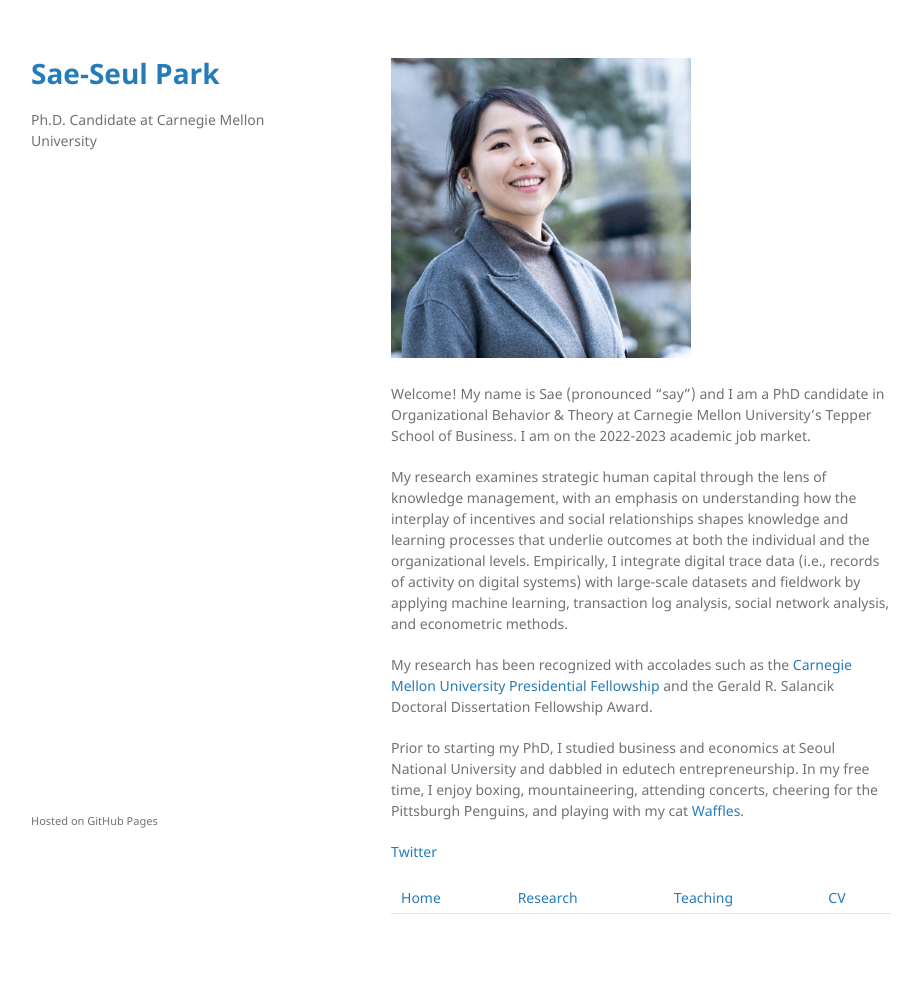
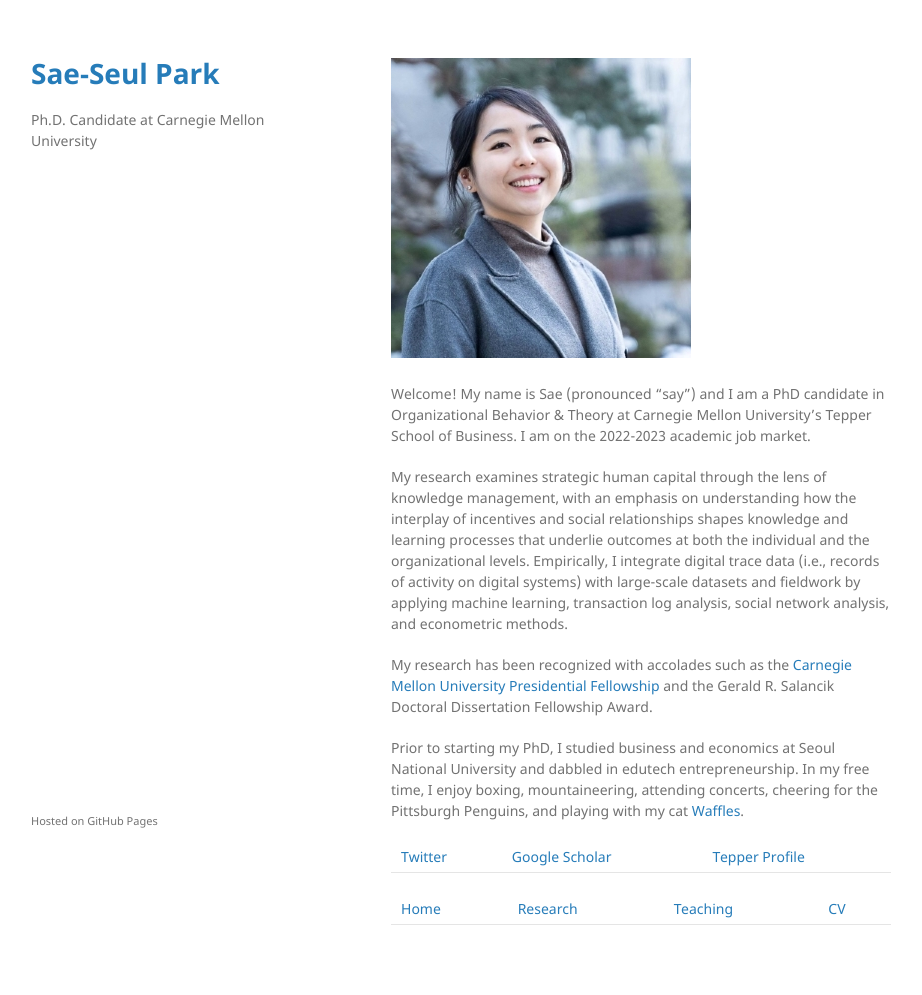
Before and after one commit to saepark/saepark.github.io, a Jekyll site: the page built from index.md, in a window 1280 px wide. Shown: the whole page, without its empty margins (179-1101 px from the left). Built offline with Jekyll 4.4.1, drawn with Linux system fonts in a browser that asks for light colours; our own code applies the rules of GitHub Pages for plain Markdown files.

Commit message:
Update index.md

```diff
--- a/index.md
+++ b/index.md
@@ -8,6 +8,6 @@
 
 Prior to starting my PhD, I studied business and economics at Seoul National University and dabbled in edutech entrepreneurship. In my free time, I enjoy boxing, mountaineering, attending concerts, cheering for the Pittsburgh Penguins, and playing with my cat [Waffles](WafflesPark.jpg).
 
-[Twitter](https://www.twitter.com/sae_park_)
+[Twitter](https://www.twitter.com/sae_park_) | [Google Scholar](https://scholar.google.com/citations?user=2gHkfJcAAAAJ&hl=en) | [Tepper Profile](https://www.cmu.edu/tepper/programs/phd/program/student-profiles/phd-student-park-sae-seul.html)
 
 [Home](./index.html) | [Research](./research.html) | [Teaching](./teaching.html) | [CV](./CV.html)
```
